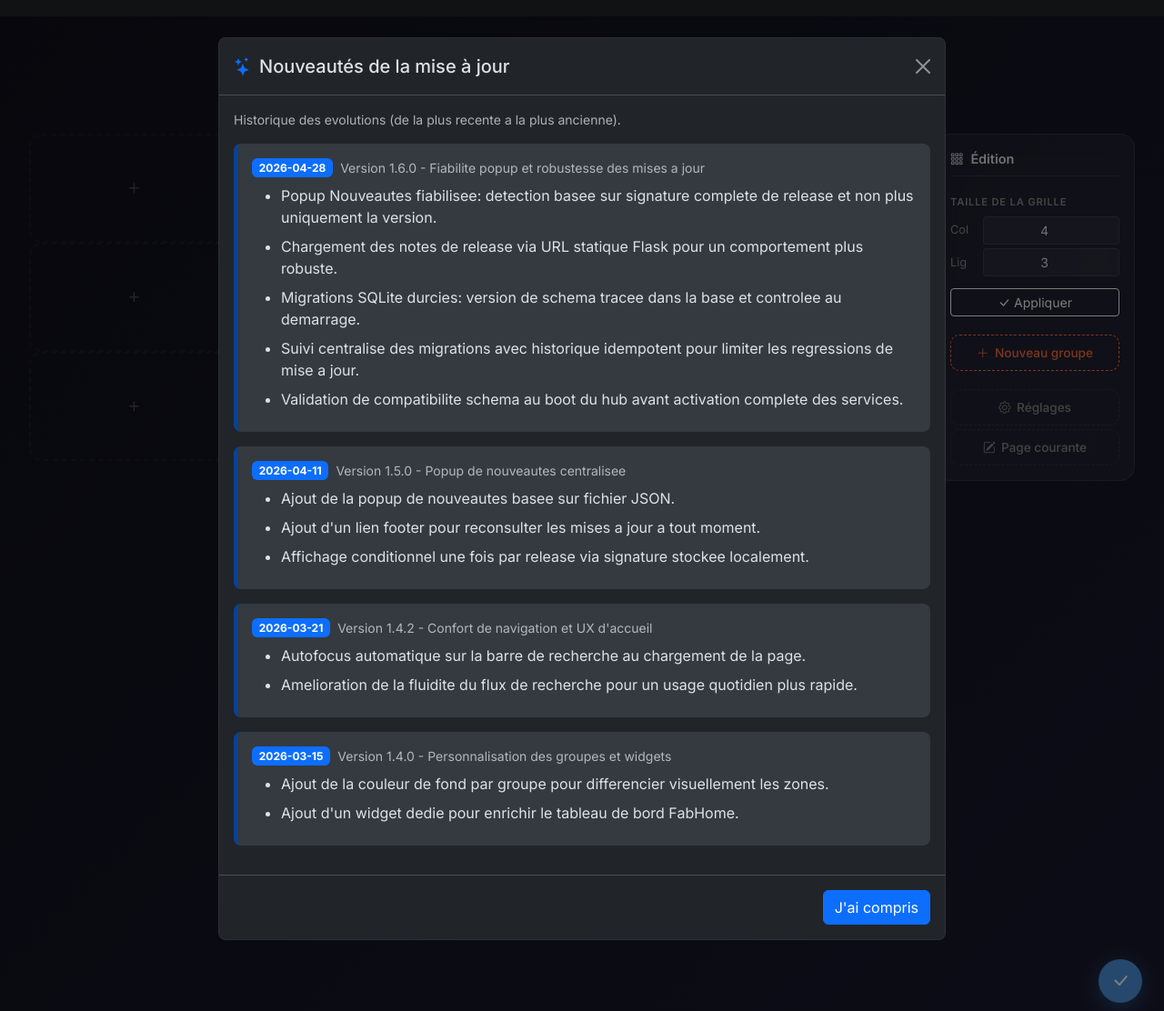
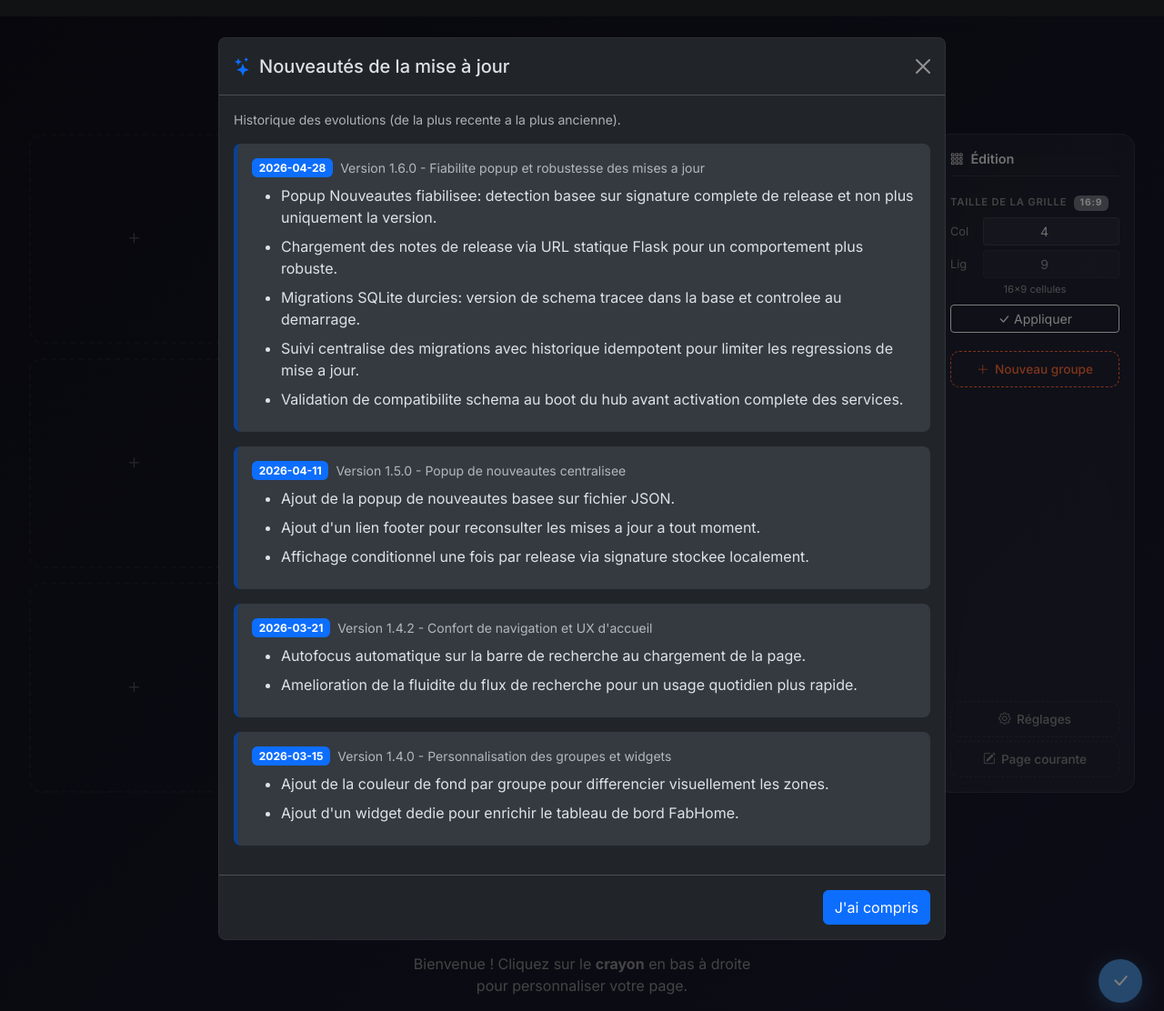
Before and after one commit to fablabloritz-coder/Fablab-Suite, a Flask app: page /?edit=1 in a window 1280 px wide. Shown: the part 52-1164 px from the top of the page at 91% size. Run offline with Flask 3, Linux system fonts and the light colour scheme; data comes from the database, SQL or seed files in the repository; data that the repository does not hold is empty; parts of the project's set-up code (start-up, migrations or seed data) failed here and were passed over; some libraries are stand-ins or nearby versions.

Commit message:
feat(grid): square cells with 16:9 lock and viewport-fit sizing
- grid-auto-rows driven by --grid-cell-size CSS var updated via ResizeObserver
- updateSquareCells: cellSize = min(byWidth, byHeight*0.88) so grid always fits viewport
- default grid changed to 16x9 (true 16:9 canvas)
- palette: cols input (step=16, 16-64) auto-computes rows (round(cols*9/16)), readonly
- gridSizeInfo counter updates live on input

Co-authored-by: Claude Sonnet 4.6 <noreply@anthropic.com>

```diff
--- a/FabHome/static/css/style.css
+++ b/FabHome/static/css/style.css
@@ -761,8 +761,8 @@ button.page-tab { border: 1px dashed var(--fh-card-border); }
    ══════════════════════════════════════════ */
 .grid-board {
     display: grid;
-    grid-template-columns: repeat(var(--grid-cols, 4), 1fr);
-    grid-auto-rows: 104px;
+    grid-template-columns: repeat(var(--grid-cols, 16), 1fr);
+    grid-auto-rows: var(--grid-cell-size, 104px);
     gap: 1rem;
     flex: 1;
     min-width: 0;
--- a/FabHome/static/js/app.js
+++ b/FabHome/static/js/app.js
@@ -114,9 +114,29 @@
        ══════════════════════════════════════ */
     var gridBoard = qs('#gridBoard');
     var highlight = qs('#gridHighlight');
-    var gridCols = parseInt(PAGE_DATA.settings.grid_cols) || 4;
-    var gridRows = parseInt(PAGE_DATA.settings.grid_rows) || 3;
+    var gridCols = parseInt(PAGE_DATA.settings.grid_cols) || 16;
+    var gridRows = parseInt(PAGE_DATA.settings.grid_rows) || 9;
     var occupiedMap = {};
+    /* ── Cellules carrées : min(largeur, hauteur) pour tenir dans la fenêtre ── */
+    function updateSquareCells() {
+        if (!gridBoard) return;
+        var gapPx = parseFloat(getComputedStyle(gridBoard).columnGap) || 16;
+        /* Taille basée sur la largeur disponible */
+        var byWidth  = Math.floor((gridBoard.offsetWidth  - (gridCols - 1) * gapPx) / gridCols);
+        /* Taille basée sur la hauteur viewport (88 % pour laisser place navbar + palette) */
+        var vhAvail  = Math.floor(window.innerHeight * 0.88 - (gridRows - 1) * gapPx);
+        var byHeight = Math.floor(vhAvail / gridRows);
+        var cellSize = Math.min(byWidth, byHeight);
+        if (cellSize > 0) gridBoard.style.setProperty('--grid-cell-size', cellSize + 'px');
+    }
+    if (gridBoard) {
+        if (typeof ResizeObserver !== 'undefined') {
+            new ResizeObserver(updateSquareCells).observe(gridBoard);
+        } else {
+            window.addEventListener('resize', updateSquareCells);
+        }
+        updateSquareCells();
+    }
     function buildOccupiedMap() {
         occupiedMap = {};
         PAGE_DATA.groups.forEach(function (g) {
@@ -1111,13 +1131,29 @@
     /* ══════════════════════════════════════
        TAILLE DE LA GRILLE (palette)
        ══════════════════════════════════════ */
+    var gridColsInput = qs('#gridColsInput');
+    var gridRowsInput = qs('#gridRowsInput');
+    /* Recalcul auto lignes = round(cols × 9/16) */
+    function syncGridRatio() {
+        if (!gridColsInput || !gridRowsInput) return;
+        var cols = parseInt(gridColsInput.value) || 16;
+        cols = Math.max(16, Math.min(64, cols));
+        var rows = Math.round(cols * 9 / 16);
+        gridRowsInput.value = rows;
+        var info = qs('#gridSizeInfo');
+        if (info) info.textContent = cols + '\u00d7' + rows + ' cellules';
+    }
+    if (gridColsInput) {
+        gridColsInput.addEventListener('input', syncGridRatio);
+        syncGridRatio();
+    }
     var applyBtn = qs('#applyGridSize');
     if (applyBtn) {
         applyBtn.addEventListener('click', function () {
-            var newCols = parseInt(qs('#gridColsInput').value) || 4;
-            var newRows = parseInt(qs('#gridRowsInput').value) || 3;
-            newCols = Math.max(2, Math.min(24, newCols));
-            newRows = Math.max(1, Math.min(16, newRows));
+            var newCols = parseInt(qs('#gridColsInput').value) || 16;
+            var newRows = Math.round(newCols * 9 / 16);
+            newCols = Math.max(16, Math.min(64, newCols));
+            newRows = Math.max(9, Math.min(36, newRows));
             api('PUT', '/api/settings', { grid_cols: String(newCols), grid_rows: String(newRows) })
                 .then(function () { location.href = editUrl(); })
                 .catch(function (err) { showToast(err.message, 'error'); });
--- a/FabHome/templates/index.html
+++ b/FabHome/templates/index.html
@@ -336,17 +336,18 @@
             </div>
 
             <div class="palette-section">
-                <div class="palette-label">Taille de la grille</div>
+                <div class="palette-label">Taille de la grille <span class="badge bg-secondary ms-1" style="font-size:.65rem">16:9</span></div>
                 <div class="grid-size-ctrl">
                     <label>Col</label>
-                    <input type="number" id="gridColsInput" min="2" max="24"
-                           value="{{ settings.get('grid_cols', '4') }}" class="form-control form-control-sm">
+                    <input type="number" id="gridColsInput" min="16" max="64" step="16"
+                           value="{{ settings.get('grid_cols', '16') }}" class="form-control form-control-sm">
                 </div>
                 <div class="grid-size-ctrl">
                     <label>Lig</label>
-                    <input type="number" id="gridRowsInput" min="1" max="16"
-                           value="{{ settings.get('grid_rows', '3') }}" class="form-control form-control-sm">
+                    <input type="number" id="gridRowsInput" readonly
+                           value="{{ settings.get('grid_rows', '9') }}" class="form-control form-control-sm" style="opacity:.6;cursor:default;">
                 </div>
+                <div id="gridSizeInfo" class="text-center mt-1" style="font-size:.7rem;opacity:.6">{{ settings.get('grid_cols', '16') }}×{{ settings.get('grid_rows', '9') }} cellules</div>
                 <button class="btn btn-sm btn-outline-light w-100 mt-2" id="applyGridSize">
                     <i class="bi bi-check-lg"></i> Appliquer
                 </button>
```
